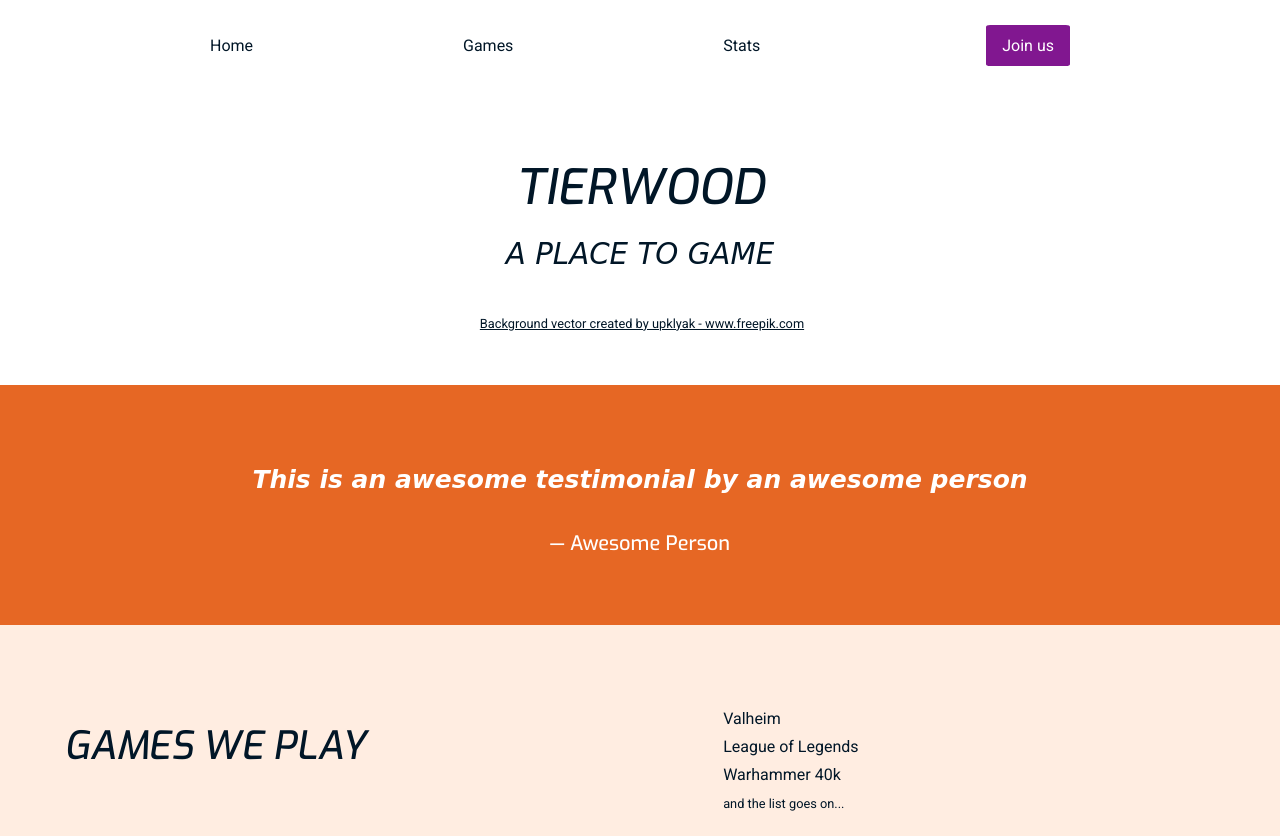
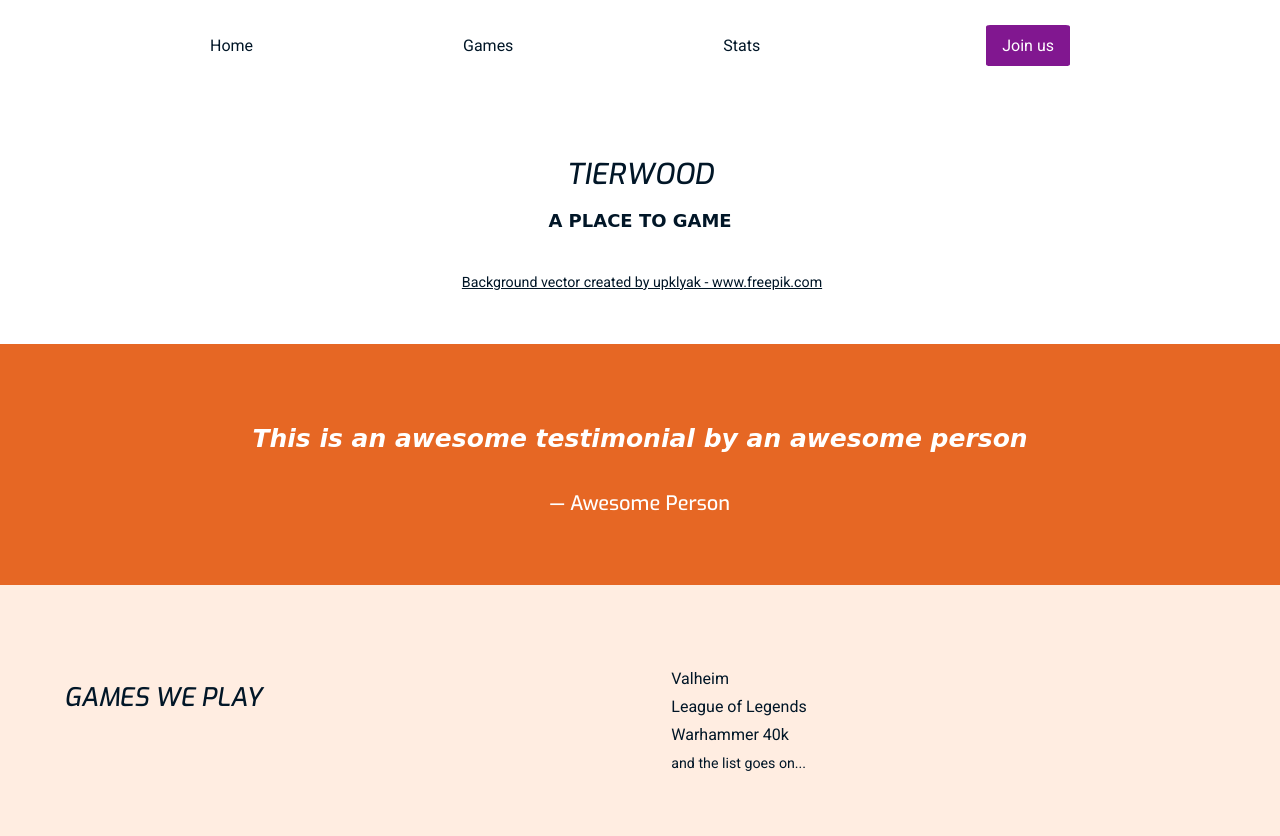
Before and after one commit to techbecca/responsive-club, a website: page index.html in a window 1280 px wide. Shown: the top 836 px of the page. Drawn offline with nearby package versions, Linux system fonts and the light colour scheme; a web font is replaced by a local one.

Commit message:
Update typography

```diff
--- a/styles.css
+++ b/styles.css
@@ -9,7 +9,9 @@
 
  }
 
- /* TYPOGRAPHY */
+ /* TYPOGRAPHY
+ https: //type-scale.com/?size=16&scale=1.125&text=A%20Visual%20Type%20Scale&font=Exo&fontweight=500&bodyfont=Roboto&bodyfontweight=400&lineheight=1.75&backgroundcolor=%23ffffff&fontcolor=%23000000&preview=false
+ */
  html {
      font-size: 100%;
  }
@@ -41,35 +43,38 @@
 
  h1 {
      margin-top: 0;
-     font-size: 3.052rem;
+     font-size: 1.802rem;
  }
 
  h2 {
-     font-size: 2.441rem;
-     text-align: center;
+     font-size: 1.602rem;
  }
 
  h3 {
-     font-size: 1.953rem;
+     font-size: 1.424rem;
  }
 
  h4 {
-     font-size: 1.563rem;
+     font-size: 1.266rem;
  }
 
  h5 {
-     font-size: 1.25rem;
+     font-size: 1.125rem;
  }
 
  small,
  .text_small {
-     font-size: 0.8rem;
+     font-size: 0.889rem;
  }
+
+
 
  .subtitle {
      font-family: 'Codystar', cursive;
      display: block;
-     font-size: 0.6em;
+     font-weight: bold;
+     font-style: normal;
+     font-size: 0.624em;
      margin-top: 1rem;
  }
 
@@ -103,7 +108,7 @@
      margin: 0 auto;
  }
 
- footer > * {
+ footer>* {
      margin: 1rem auto;
      text-align: center;
  }
@@ -217,7 +222,7 @@
      background-color: var(--linen);
  }
 
- .games > div {
+ .games>div {
      margin: 1rem auto;
  }
 
```
Lines whose indentation alone changed are shown as unchanged.
